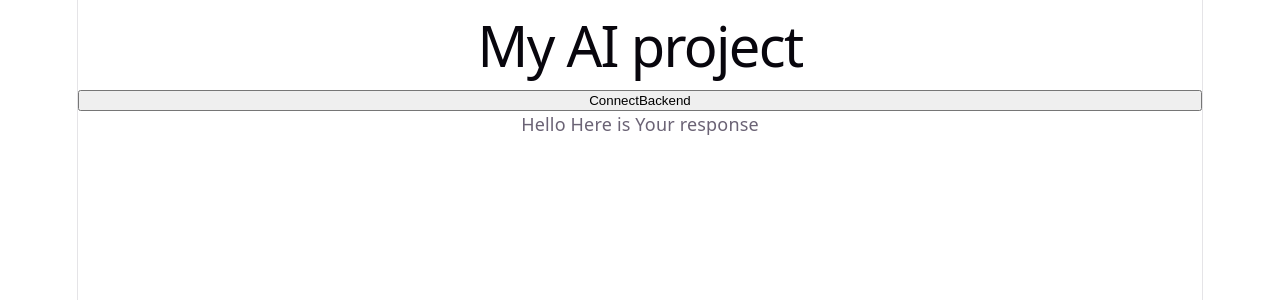
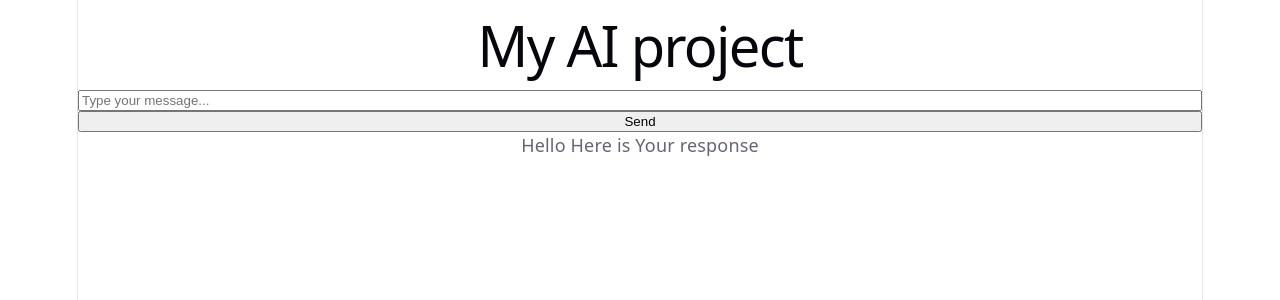
Before and after one commit to ArpitaCoder/AI-Chat-App, a React app in the folder frontend/: page / in a window 1280 px wide. Shown: the top 300 px of the page. Built offline with nearby package versions, Linux system fonts and the light colour scheme; the HTML template or start-up script is replaced by a standard one.

Commit message:
Add user input and POST chat endpoint

```diff
--- a/frontend/src/App.jsx
+++ b/frontend/src/App.jsx
@@ -4,6 +4,8 @@ import './App.css'
 
 function App() {
   const [message,setMessage] = useState("Hello Here is Your response");
+  const [input,setInput] = useState("")
+
   const connectBackend=async()=>{
     const response = await fetch("http://localhost:5000/api/chat",{
       method: "POST",
@@ -11,17 +13,20 @@ function App() {
         "content-Type":"application/json",
       },
       body:JSON.stringify({
-        message: "Hello backend",
+        message: input,
       }),
     })
     const data = await response.json();
 
     setMessage(data.message);
+
   }
    return(
     <>
     <h1>My AI project</h1>
-    <button onClick = {connectBackend}>ConnectBackend</button>
+    <input type="text" placeholder='Type your message...' value={input} onChange={(e)=>setInput(e.target.value)} />
+
+    <button onClick = {connectBackend}>Send</button>
     <p>{message}</p>
     </>
 
```
Also changed, not shown: 1 other file (tests, documents, lock files or other folders).
